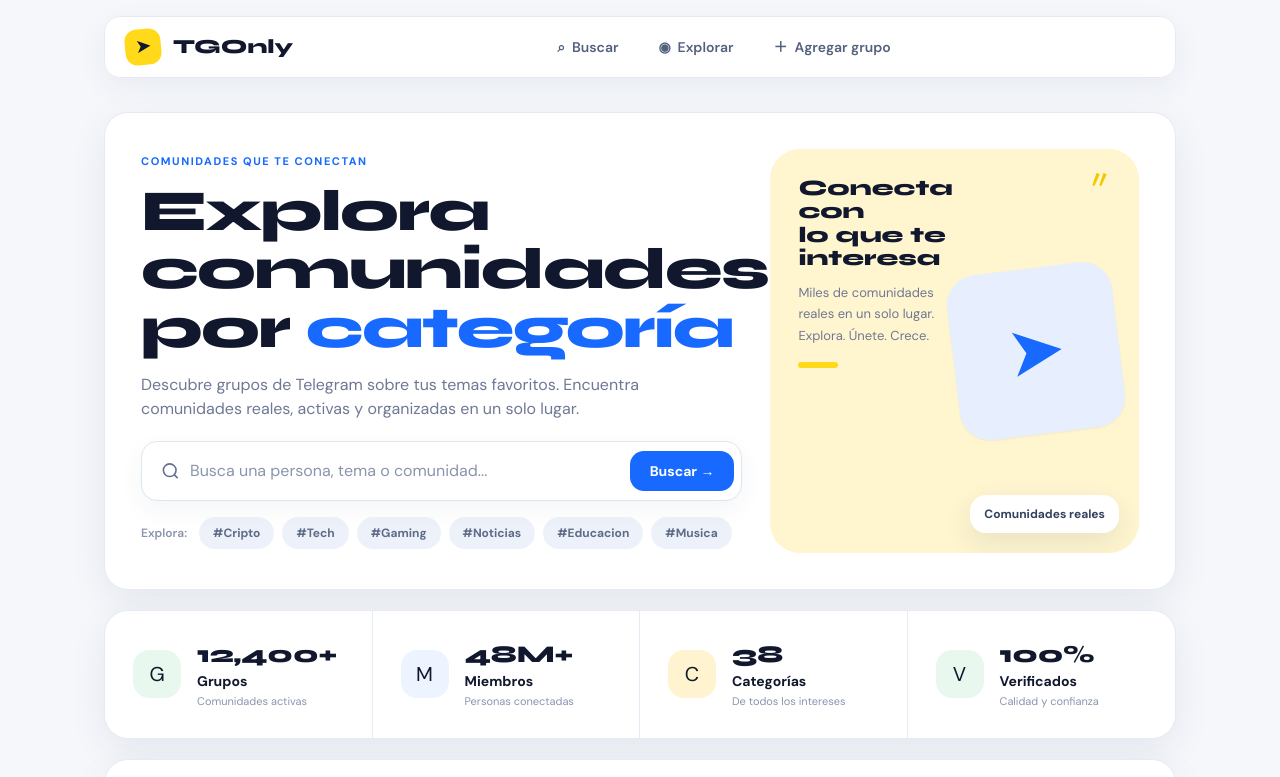
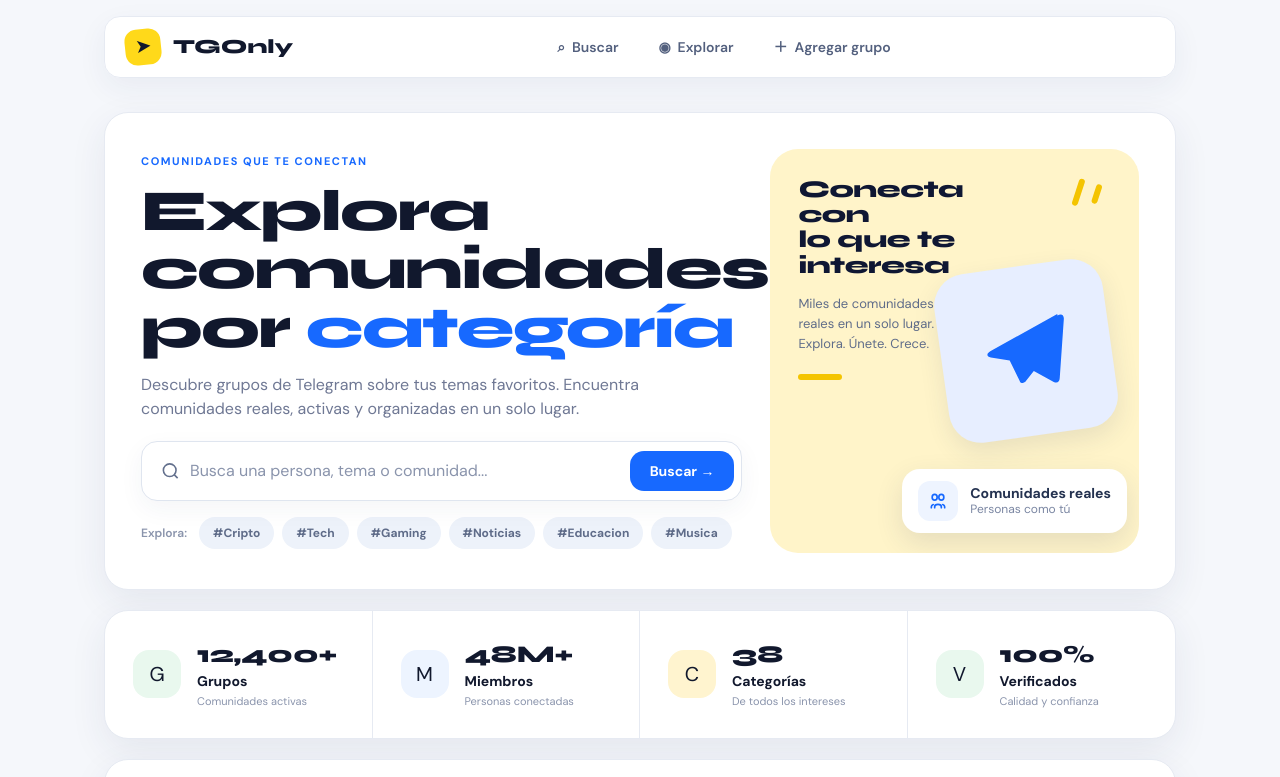
Before and after one commit to gaelnav1/tgonly, a Next.js app: page / in a window 1280 px wide. Shown: the top 777 px of the page. Built offline with nearby package versions, Linux system fonts and the light colour scheme; no server answers; the database is empty.

Commit message:
Design: match homepage hero illustration to provided reference

```diff
--- a/app/page.tsx
+++ b/app/page.tsx
@@ -114,15 +114,47 @@ export default async function Home() {
                 </div>
               </div>
 
-              <div className="relative min-h-[265px] rounded-[30px] bg-[#fff5cf] overflow-hidden p-7">
-                <div className="relative z-10 max-w-[48%]">
-                  <h2 className="font-syne font-extrabold text-[22px] leading-[1.06]">Conecta con<br/>lo que te interesa</h2>
-                  <p className="text-[#6f7894] mt-3 text-[13px] leading-relaxed">Miles de comunidades reales en un solo lugar.<br/>Explora. Únete. Crece.</p>
-                  <div className="w-10 h-1.5 rounded-full bg-[#ffd91a] mt-4"/>
+              <div className="relative min-h-[250px] rounded-[28px] bg-[#FFF4C9] overflow-hidden p-7">
+                <div className="relative z-10 max-w-[230px]">
+                  <h2 className="font-syne font-extrabold text-[24px] leading-[1.05] tracking-[-0.5px] text-[#0F1733]">
+                    Conecta con<br/>lo que te interesa
+                  </h2>
+                  <p className="mt-4 text-[13px] leading-[1.55] text-[#5F6C89]">
+                    Miles de comunidades<br/>reales en un solo lugar.<br/>Explora. Únete. Crece.
+                  </p>
+                  <div className="mt-5 w-11 h-[6px] rounded-full bg-[#F4C400]" />
                 </div>
-                <div className="absolute right-5 top-1/2 -translate-y-1/2 w-[45%] aspect-square max-w-[170px] rounded-[30px] bg-[#e7efff] rotate-[-7deg] flex items-center justify-center text-[70px] text-[#1769ff] shadow-sm">➤</div>
-                <div className="absolute right-5 bottom-5 rounded-2xl bg-white shadow-[0_10px_28px_rgba(39,56,95,.10)] px-3.5 py-2.5 text-[12px] font-bold text-[#34405f]">Comunidades reales</div>
-                <div className="absolute right-7 top-4 text-[#f1c900] text-2xl font-black">〃</div>
+
+                <div className="absolute right-10 top-8 flex gap-3 rotate-[18deg]">
+                  <span className="block w-[6px] h-[28px] rounded-full bg-[#F4C400]" />
+                  <span className="block w-[6px] h-[20px] rounded-full bg-[#F4C400]" />
+                </div>
+
+                <div className="absolute right-7 top-1/2 -translate-y-1/2 rotate-[-8deg]">
+                  <div className="w-[170px] h-[170px] rounded-[32px] bg-[#E7EEFF] shadow-[0_10px_24px_rgba(39,56,95,.10)] flex items-center justify-center">
+                    <div className="text-[#1769FF] scale-[1.2]">
+                      <svg width="76" height="76" viewBox="0 0 24 24" fill="currentColor" aria-hidden="true">
+                        <path d="M21.5 3.5L2.8 10.7c-1.3.5-1.3 1.3-.2 1.7l4.8 1.5 1.8 5.5c.2.6.1.8.8.8.5 0 .7-.2 1-.5l2.3-2.2 4.8 3.6c.9.5 1.5.2 1.7-.8l3.2-15.1c.3-1.2-.4-1.8-1.5-1.3Z"/>
+                      </svg>
+                    </div>
+                  </div>
+                </div>
+
+                <div className="absolute right-3 bottom-5 rounded-[18px] bg-white shadow-[0_10px_28px_rgba(39,56,95,.12)] px-4 py-3 flex items-center gap-3 min-w-[210px]">
+                  <div className="w-10 h-10 rounded-xl bg-[#EEF4FF] flex items-center justify-center text-[#1769FF]">
+                    <svg width="20" height="20" viewBox="0 0 24 24" fill="none" stroke="currentColor" strokeWidth="2" strokeLinecap="round" strokeLinejoin="round">
+                      <path d="M16 11c1.66 0 3-1.57 3-3.5S17.66 4 16 4s-3 1.57-3 3.5 1.34 3.5 3 3.5Z"/>
+                      <path d="M8 11c1.66 0 3-1.57 3-3.5S9.66 4 8 4 5 5.57 5 7.5 6.34 11 8 11Z"/>
+                      <path d="M16 20v-1c0-1.66-1.79-3-4-3s-4 1.34-4 3v1"/>
+                      <path d="M20 20v-1c0-1.2-.94-2.23-2.28-2.74"/>
+                      <path d="M4 20v-1c0-1.2.94-2.23 2.28-2.74"/>
+                    </svg>
+                  </div>
+                  <div className="leading-tight">
+                    <div className="text-[14px] font-bold text-[#243250]">Comunidades reales</div>
+                    <div className="text-[12px] text-[#7A86A2]">Personas como tú</div>
+                  </div>
+                </div>
               </div>
             </div>
           </section>
```
